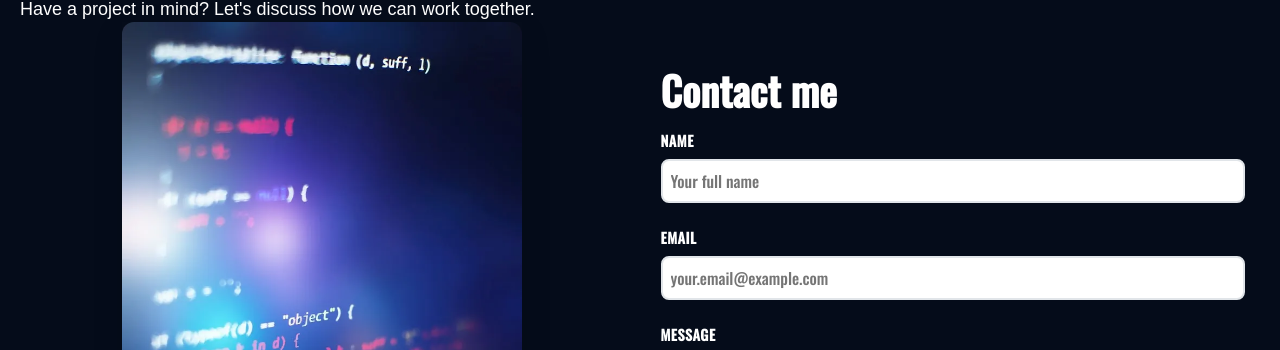
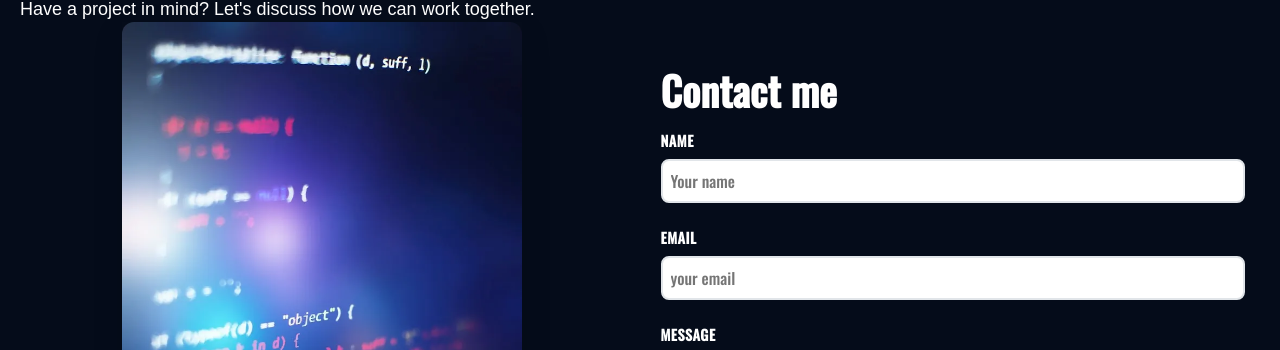
Before and after one commit to JKaypa/portfolio, a Next.js app: page / in a window 1280 px wide. Shown: the part 1766-2116 px from the top of the page. Built offline with nearby package versions, Linux system fonts and the light colour scheme.

Commit message:
Enhance `Contact` form validation by adding regex pattern for email, input `required` attributes, and `minLength` constraints

```diff
--- a/app/components/contact/contact-form/contact.tsx
+++ b/app/components/contact/contact-form/contact.tsx
@@ -1,6 +1,8 @@
 import Form from "next/form";
 
 const Contact: React.FC = () => {
+
+  const regexPattern = '^[a-zA-Z0-9_+&-]+(?:.[a-zA-Z0-9_+&-]+)@(?:[a-zA-Z0-9-]+.)+[a-zA-Z]{2,7}$'
 
   const handleSubmit = async (formData: FormData) => {
     'use server'
@@ -14,7 +16,9 @@ const Contact: React.FC = () => {
           id="name"
           name="name"
           className="form-input"
-          placeholder="Your full name"
+          placeholder="Your name"
+          minLength={3}
+          required
       />
     </div>
 
@@ -25,7 +29,9 @@ const Contact: React.FC = () => {
           id="email"
           name="email"
           className="form-input"
-          placeholder="your.email@example.com"
+          placeholder="your email"
+          pattern={regexPattern}
+          required
       />
     </div>
 
@@ -37,13 +43,12 @@ const Contact: React.FC = () => {
           className="form-textarea"
           placeholder="Tell me about your project..."
           rows={5}
+          minLength={10}
+          required
       />
     </div>
 
-    <button
-        type="submit"
-        className="form-submit-btn"
-    >
+    <button type="submit" className="form-submit-btn">
       Send Message
     </button>
   </Form>
```
